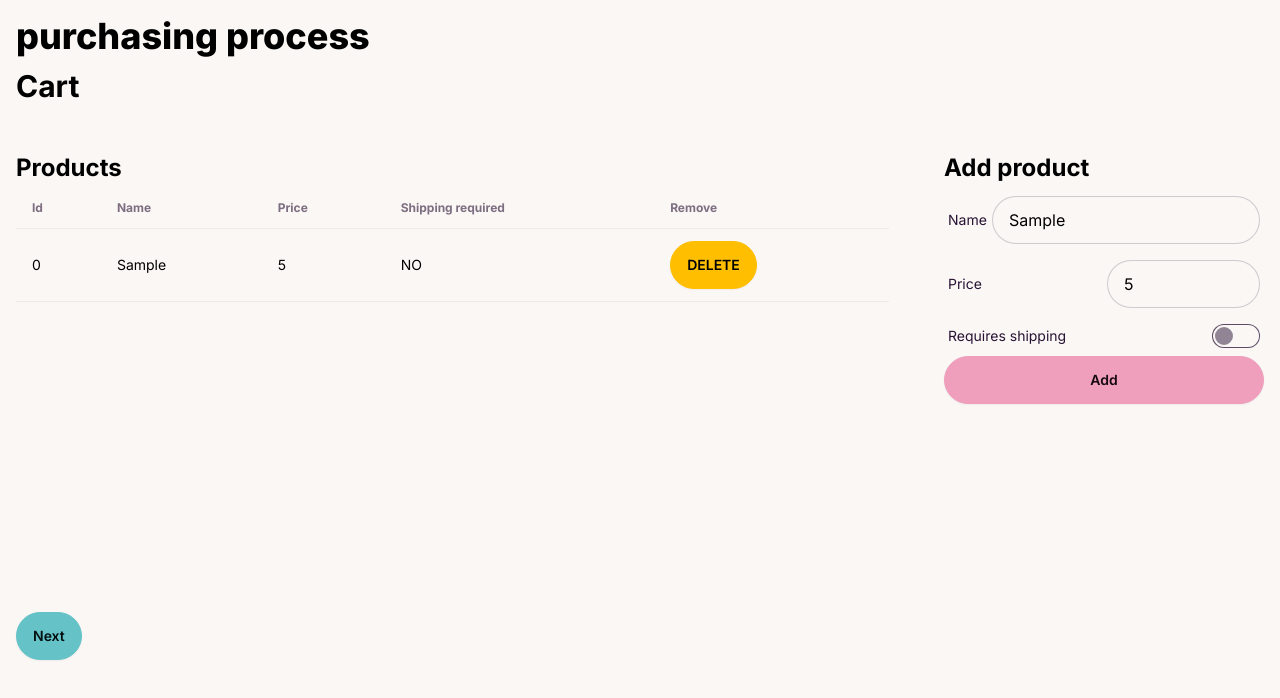
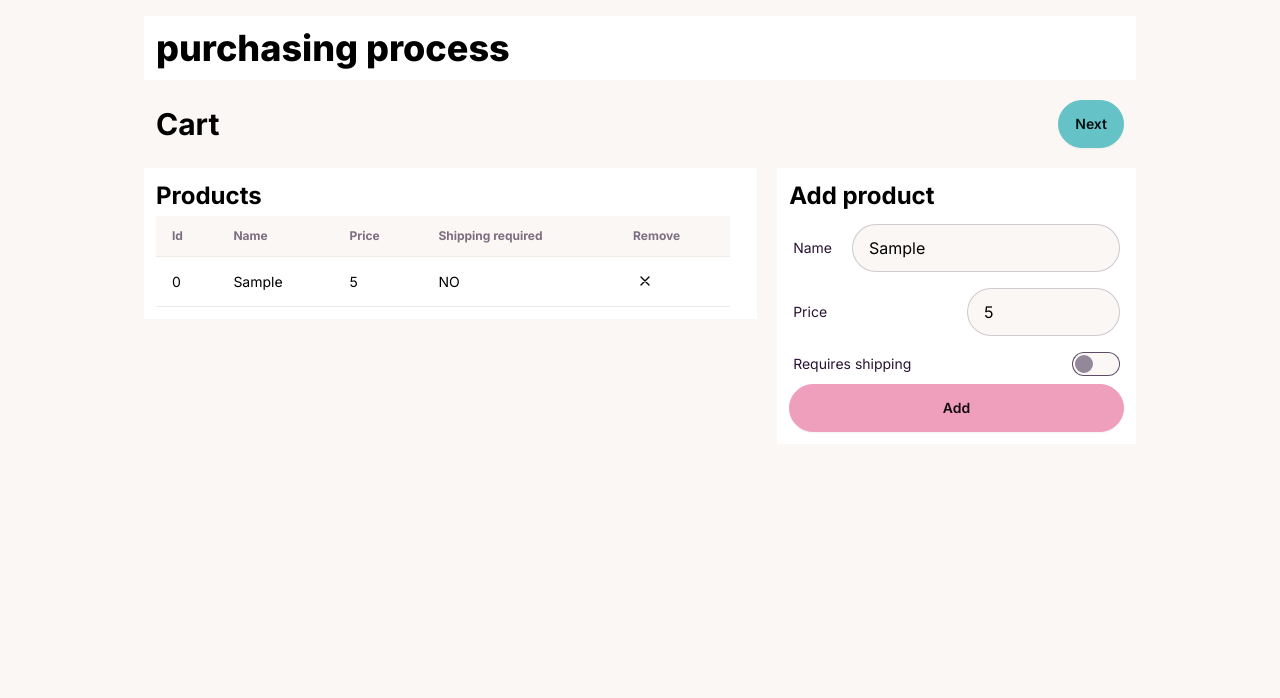
Before and after one commit to percipi/clp-pp, a Next.js app: page / in a window 1280 px wide. Both pictures are taken after typing "Sample", "5" into the empty fields and a click on the button "Add". Shown: the top 698 px of the page. Built offline with nearby package versions, Linux system fonts and the light colour scheme.

Commit message:
extract StepNav

```diff
--- a/app/PurchaseProcessor.tsx
+++ b/app/PurchaseProcessor.tsx
@@ -13,8 +13,8 @@ const PurchaseProcessor = () => {
     const { send } = PurchaseMachineContext.useActorRef();
 
     return (
-        <main className="container w-full">
-            <h1>purchasing process</h1>
+        <main className="container mx-auto flex flex-col gap-5">
+            <h1 className="bg-white p-3 m-0">purchasing process</h1>
             {state.matches('cart') && ( // TODO change to matches
                 <Cart />
             )}
--- a/app/components/CartStep/AddProduct.tsx
+++ b/app/components/CartStep/AddProduct.tsx
@@ -23,7 +23,7 @@ const AddProduct = ({ send }: Props) => {
     };
 
     return (
-        <section className="my-10 min-w-80">
+        <section className="p-3 bg-white">
             <h3>Add product</h3>
             <form
                 onSubmit={handleSubmit}
@@ -34,14 +34,14 @@ const AddProduct = ({ send }: Props) => {
                         htmlFor="productName"
                         className="label cursor-pointer"
                     >
-                        <span className="label-text">Name</span>
+                        <div className="label-text mr-5">Name</div>
                         <input
                             type="text"
                             className="input input-bordered"
                             id="productName"
                             ref={nameRef}
                             minLength={3}
-                            maxLength={25}
+                            maxLength={40}
                             required
                         />
                     </label>
--- a/app/components/CartStep/Cart.tsx
+++ b/app/components/CartStep/Cart.tsx
@@ -2,6 +2,7 @@ import React from 'react';
 import AddProduct from './AddProduct';
 import ProductList from './ProductList';
 import { PurchaseMachineContext } from '@/app/page';
+import StepNav from '../StepNav';
 
 const Cart = () => {
     const products = PurchaseMachineContext.useSelector(
@@ -11,19 +12,19 @@ const Cart = () => {
 
     return (
         <>
-            <h2>Cart</h2>
-            <div className="flex gap-10">
+            <StepNav name="Cart">
+                <button
+                    className="btn btn-primary"
+                    onClick={() => send({ type: 'address' })}
+                    disabled={!products.length}
+                >
+                    Next
+                </button>
+            </StepNav>
+            <div className="flex gap-5 items-start">
                 <ProductList />
                 <AddProduct send={send} />
             </div>
-
-            <button
-                className="btn btn-primary"
-                onClick={() => send({ type: 'address' })}
-                disabled={!products.length}
-            >
-                Next
-            </button>
         </>
     );
 };
--- a/app/components/CartStep/ProductList.tsx
+++ b/app/components/CartStep/ProductList.tsx
@@ -8,12 +8,12 @@ const ProductList = () => {
     const { send } = PurchaseMachineContext.useActorRef();
 
     return (
-        <section className="w-full my-10 ">
+        <section className="w-full p-3 bg-white">
             <h3>Products</h3>
 
             {products.length > 0 ? (
                 <div
-                    className="overflow-x-auto h-96"
+                    className="overflow-x-auto"
                     style={{ scrollbarGutter: 'stable' }}
                 >
                     <table className="table table-zebra table-pin-rows">
@@ -45,9 +45,22 @@ const ProductList = () => {
                                                     value: product.id,
                                                 })
                                             }
-                                            className="btn btn-warning"
+                                            className="btn btn-xs btn-circle btn-ghost"
                                         >
-                                            DELETE
+                                            <svg
+                                                xmlns="http://www.w3.org/2000/svg"
+                                                className="h-4 w-4"
+                                                fill="none"
+                                                viewBox="0 0 24 24"
+                                                stroke="currentColor"
+                                            >
+                                                <path
+                                                    strokeLinecap="round"
+                                                    strokeLinejoin="round"
+                                                    strokeWidth="2"
+                                                    d="M6 18L18 6M6 6l12 12"
+                                                />
+                                            </svg>
                                         </button>
                                     </td>
                                 </tr>
--- /dev/null
+++ b/app/components/StepNav.tsx
@@ -0,0 +1,17 @@
+import React, { ReactNode } from 'react';
+
+interface Props {
+    name: string;
+    children: ReactNode;
+}
+
+const StepNav = ({ name, children }: Props) => {
+    return (
+        <nav className="flex place-content-between px-3 items-center">
+            <h2 className="m-0">{name}</h2>
+            {children}
+        </nav>
+    );
+};
+
+export default StepNav;
--- a/app/layout.tsx
+++ b/app/layout.tsx
@@ -19,7 +19,9 @@ export default function RootLayout({
             lang="en"
             data-theme="cupcake"
         >
-            <body className={inter.className}>{children}</body>
+            <body className={`${inter.className} max-w-5xl mx-auto`}>
+                {children}
+            </body>
         </html>
     );
 }
```
